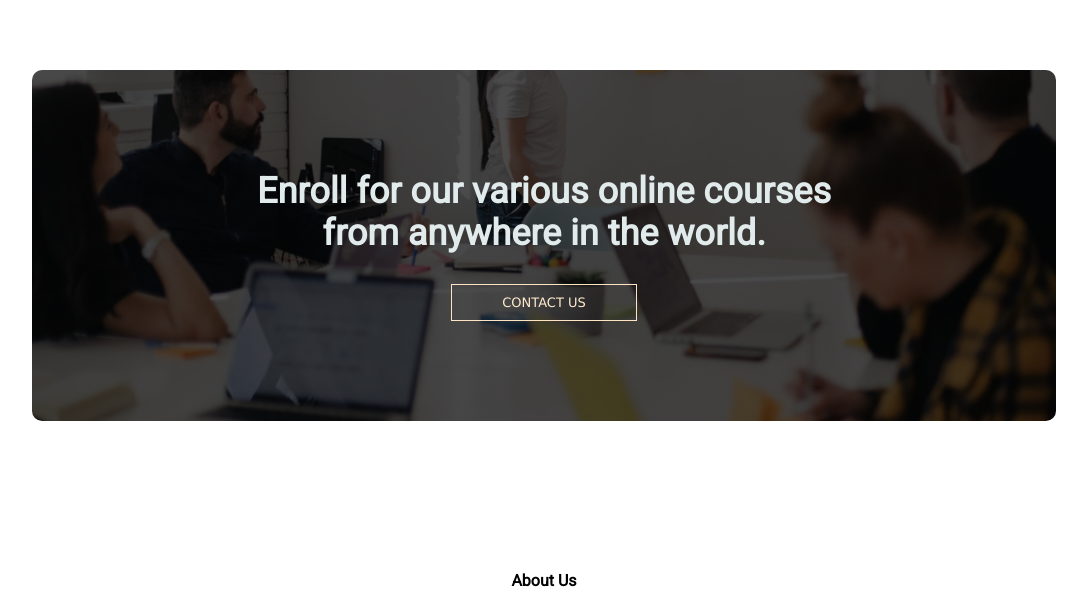
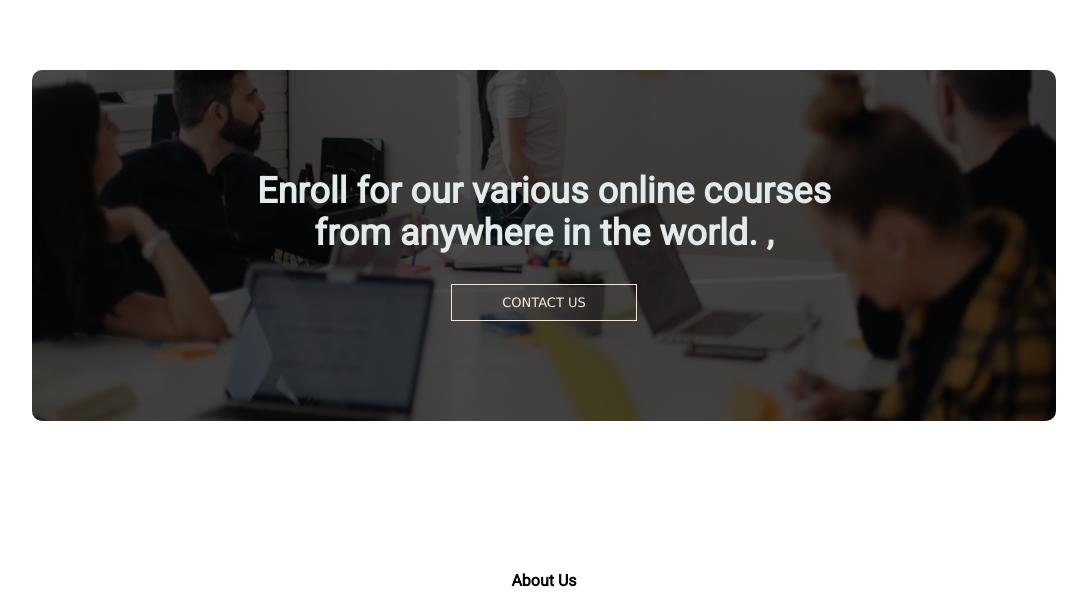
Before and after one commit to Waheed4045/TH-Koeln-Practice-website, a plain HTML site: page index.html in a window 1280 px wide. Shown: the part 3305-3917 px from the top of the page, without its empty margins (96-1183 px from the left). Drawn offline with Linux system fonts and the light colour scheme.

Commit message:
Update index.html

```diff
--- a/index.html
+++ b/index.html
@@ -142,7 +142,7 @@
 <!-----Call to Action Section-->
 
 <section class="cta">
-    <h1>Enroll for our various online courses <br> from anywhere in the world.</h1>
+    <h1>Enroll for our various online courses <br> from anywhere in the world. ,</h1>
     <a href="" class="hero-btn">CONTACT US</a>
 </section>
 
```
